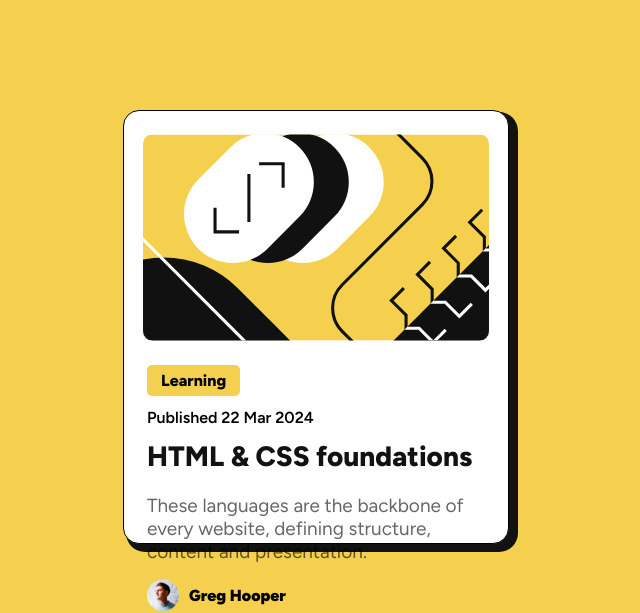
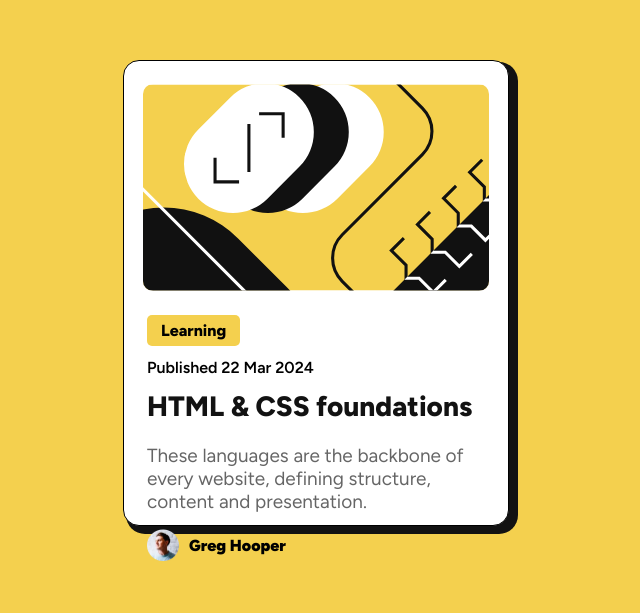
Before and after one commit to thebraudalf/Blog_Preview_Card, a plain HTML site: page index.html in a window 1280 px wide. Shown: the part 190-803 px from the top of the page, without its empty margins (324-964 px from the left). Drawn offline with Linux system fonts and the light colour scheme.

Commit message:
Update responsiveness.css

```diff
--- a/responsiveness.css
+++ b/responsiveness.css
@@ -1,12 +1,12 @@
 @media screen and (max-width: 1440px){
 
     main{
-        margin-top: 300px;
+        margin-top: 250px;
     }
 
     .container{
         width: 30vw;
-        height: 54vh;
+        height: 58vh;
         background-color: white;
     }
 
```
